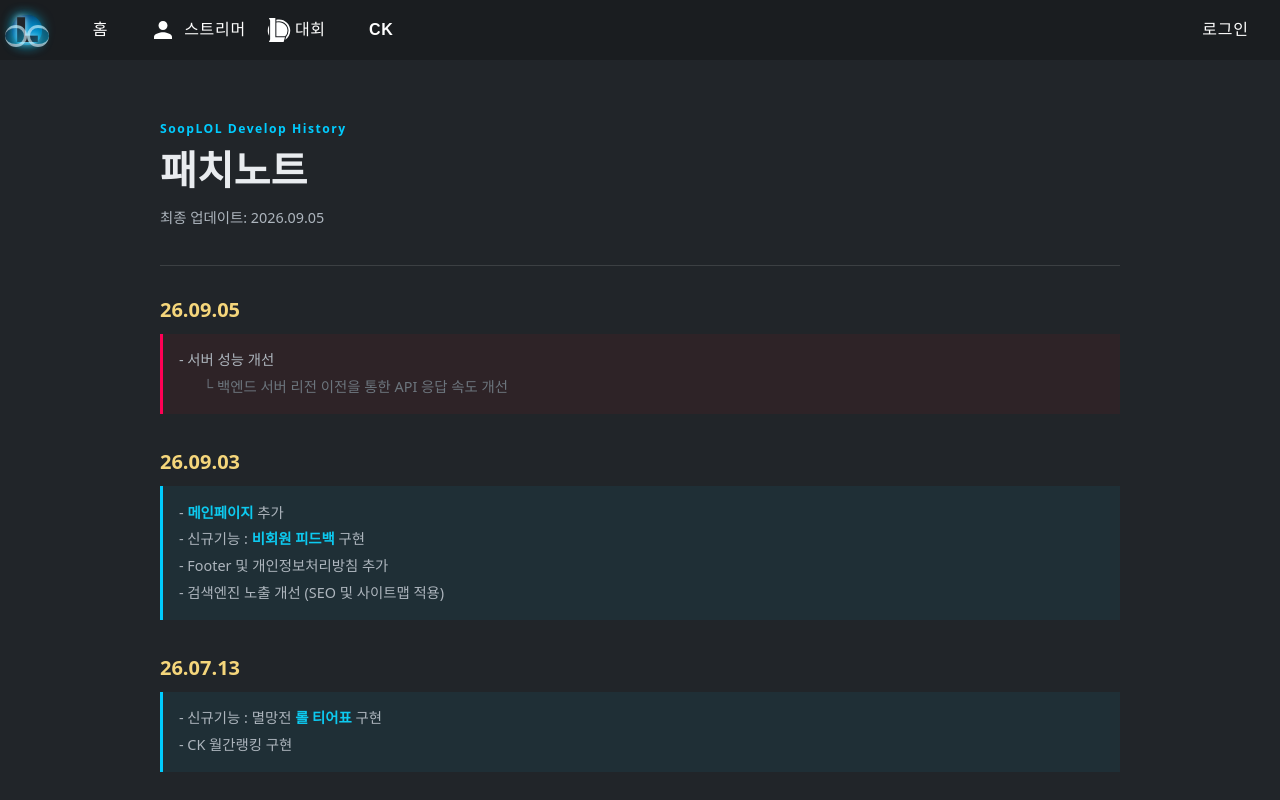
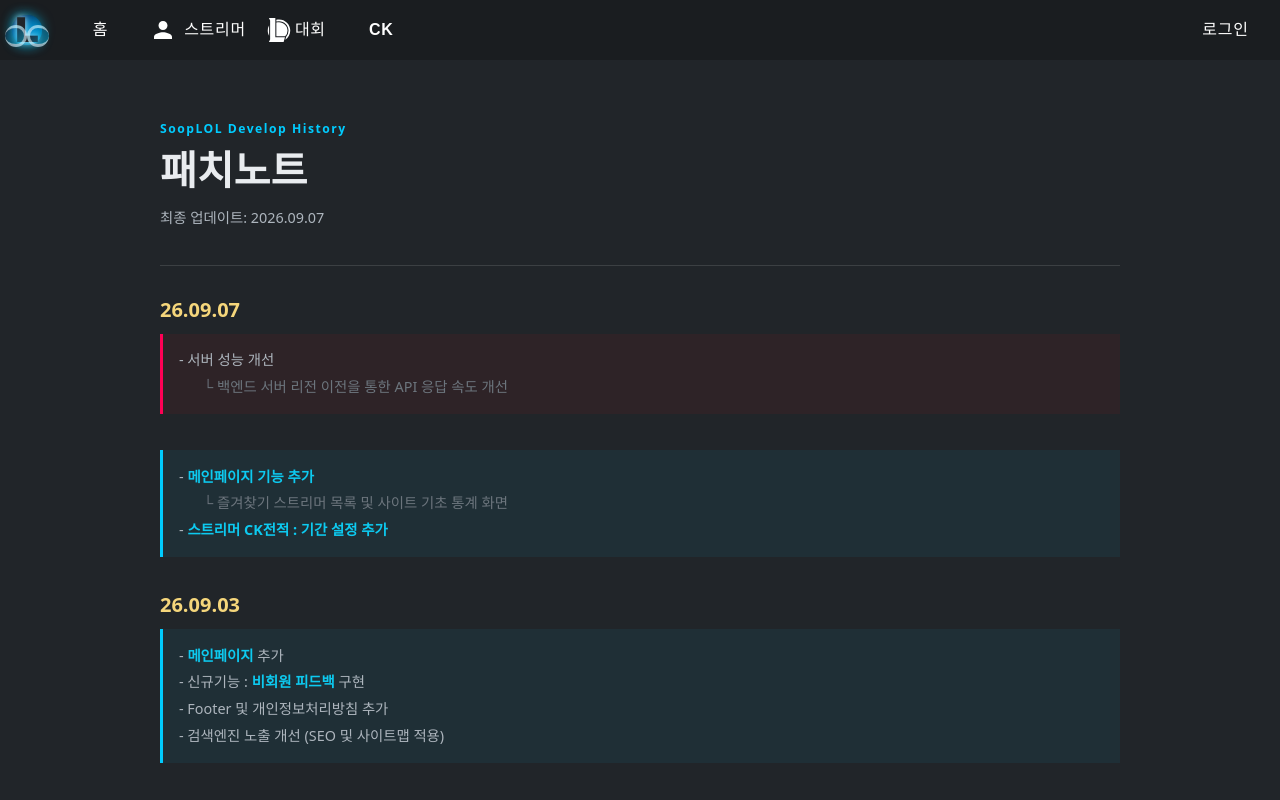
Before and after one commit to jaeyeah/LOLINFO-FE, a React (Vite) app in the folder lolinfo/: page /devhistory in a window 1280 px wide. Shown: the top 800 px of the page. Built offline with nearby package versions, Linux system fonts and the light colour scheme; no server answers.

Commit message:
패치노트 적용

```diff
--- a/lolinfo/src/components/etc/DevHistory.jsx
+++ b/lolinfo/src/components/etc/DevHistory.jsx
@@ -1,6 +1,6 @@
 import "./../Privacy.css";
 
-const LAST_UPDATED = "2026.09.05";
+const LAST_UPDATED = "2026.09.07";
 
 export default function DevHistory() {
     return (
@@ -12,11 +12,15 @@ export default function DevHistory() {
             </header>
 
             <div className="privacy-body">
-
-                <section><h2 className="fw-bold">26.09.05</h2>
+                <section><h2 className="fw-bold">26.09.07</h2>
                     <p className="danger-note">
                         - 서버 성능 개선<br/>
                         <span className="text-secondary ms-4">└ 백엔드 서버 리전 이전을 통한 API 응답 속도 개선</span><br/>
+                    </p>
+                    <p className="privacy-note">
+                        - <span className="text-info fw-bold">메인페이지 기능 추가</span><br/>
+                        <span className="text-secondary ms-4">└ 즐겨찾기 스트리머 목록 및 사이트 기초 통계 화면</span><br/>
+                        - <span className="text-info fw-bold">스트리머 CK전적 : 기간 설정 추가</span><br/>
                     </p>
                 </section>
 
```
